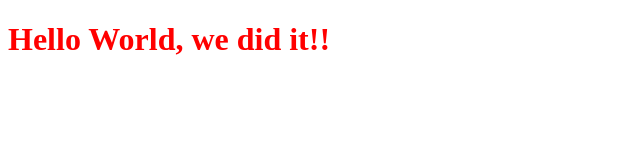
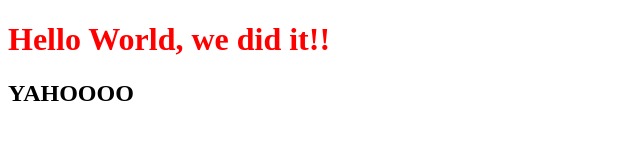
Before and after one commit to HippErger/effective-octo-giggle, a plain HTML site: page index.html in a window 1280 px wide. Shown: the whole page, without its empty margins (0-640 px from the left). Drawn offline with Linux system fonts and the light colour scheme.

Commit message:
I added an h2 element

```diff
--- a/index.html
+++ b/index.html
@@ -9,6 +9,17 @@
 </head>
 <body>
   <h1>Hello World, we did it!!</h1>
+  <h2>YAHOOOO</h2>
 
 </body>
 </html>
+
+<!-- git status
+
+git add index.html style.css
+
+git status
+
+git commit -m "i change the world"
+
+git push -->
```
